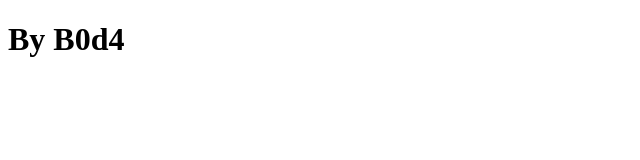
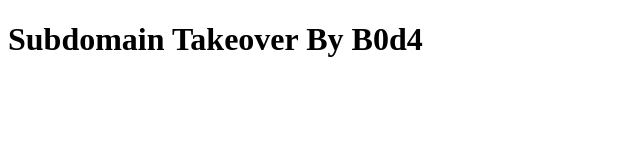
Before and after one commit to Wh02m1/Subdomain-takeover-, a plain HTML site: page index.html in a window 1280 px wide. Shown: the whole page, without its empty margins (0-640 px from the left). Drawn offline with Linux system fonts and the light colour scheme.

Commit message:
Update index.html

```diff
--- a/index.html
+++ b/index.html
@@ -3,9 +3,9 @@
 <head>
     <meta charset="UTF-8">
     <meta name="viewport" content="width=device-width, initial-scale=1.0">
-    <title>Subdomain Takeover By B0d4</title>
+    <title>Subdomain Takeovered</title>
 </head>
 <body>
-    <h1>By B0d4</h1>
+    <h1>Subdomain Takeover By B0d4</h1>
 </body>
 </html>
```
